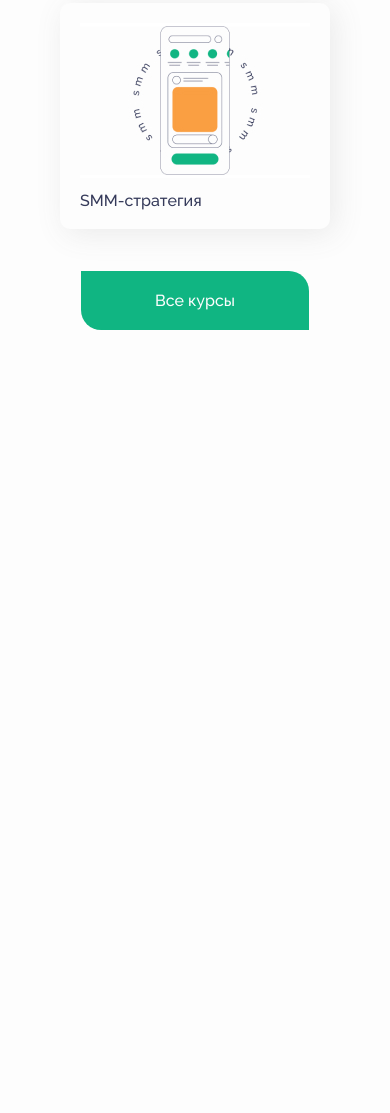
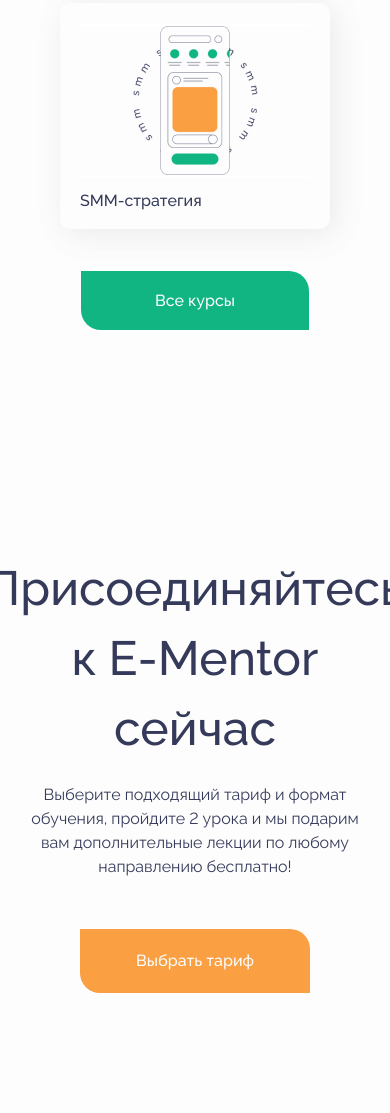
Before and after one commit to jahongirdev/e-mentor-website, a plain HTML site: page index.html in a window 390 px wide. Shown: the part 5644-6757 px from the top of the page. Before the commit the page ends 6077 px from the top, so only its background shows below. Drawn offline with Linux system fonts and the light colour scheme.

Commit message:
Add join now section

```diff
--- a/css/styles.css
+++ b/css/styles.css
@@ -437,6 +437,52 @@ a {
   opacity: 0.8;
 }
 
+.site__joinnow {
+  background-image: url("../img/photo-joinnow.png");
+  background-repeat: no-repeat;
+  background-size: cover;
+  width: auto;
+  height: auto;
+}
+.joinnow {
+  padding: 120px 0px;
+  width: 508px;
+  float: right;
+}
+.joinnow-heading {
+  font-weight: 500;
+  font-size: 58px;
+  line-height: 70px;
+  color: #353a5a;
+  margin-top: 0;
+  margin-bottom: 20px;
+}
+.joinnow-text {
+  font-weight: 400;
+  font-size: 16px;
+  font-feature-settings: "pnum" on, "lnum" on;
+  line-height: 24px;
+  color: #353a5a;
+  margin-top: 0;
+  margin-bottom: 50px;
+}
+.joinnow-btn {
+  font-weight: 500;
+  font-size: 16px;
+  background-color: #fa9f42;
+  color: #fdfdfd;
+  padding: 20px 56px;
+  border-radius: 0px 20px;
+  margin-top: 0;
+  margin-bottom: 0;
+}
+.joinnow-btn:hover {
+  opacity: 0.9;
+}
+.joinnow-btn:active {
+  opacity: 0.8;
+}
+
 /* ARROWDOWN ICON ANIMATION */
 @keyframes arrowdown {
   0% {
@@ -489,6 +535,18 @@ a {
   .getstart-content {
     margin-top: 30px;
     margin-left: 0;
+  }
+  .site__joinnow {
+    background: none;
+  }
+  .joinnow {
+    width: auto;
+    text-align: center;
+    float: none;
+    display: flex;
+    flex-direction: column;
+    justify-content: center;
+    align-items: center;
   }
 }
 @media only screen and (max-width: 750px) {
@@ -558,6 +616,9 @@ a {
   .courses-heading {
     font-size: 40px;
   }
+  .joinnow-heading {
+    font-size: 48px;
+  }
 }
 @media only screen and (max-width: 400px) {
   .sitemenu-item {
--- a/index.html
+++ b/index.html
@@ -255,6 +255,17 @@
       </div>
     </div>
   </section>
+  <!-- SITE JOIN -->
+  <section class="site__joinnow">
+    <div class="container">
+      <div class="joinnow">
+        <h2 class="joinnow-heading">Присоединяйтесь к E-Mentor сейчас</h2>
+        <p class="joinnow-text">Выберите подходящий тариф и формат обучения, пройдите 2 урока и мы подарим вам
+          дополнительные лекции по любому направлению бесплатно!</p>
+        <a class="joinnow-btn" href="#">Выбрать тариф</a>
+      </div>
+    </div>
+  </section>
 
   <script src="js/main.js"></script>
 </body>
```
Also changed, not shown: img/photo-joinnow.png (added).
